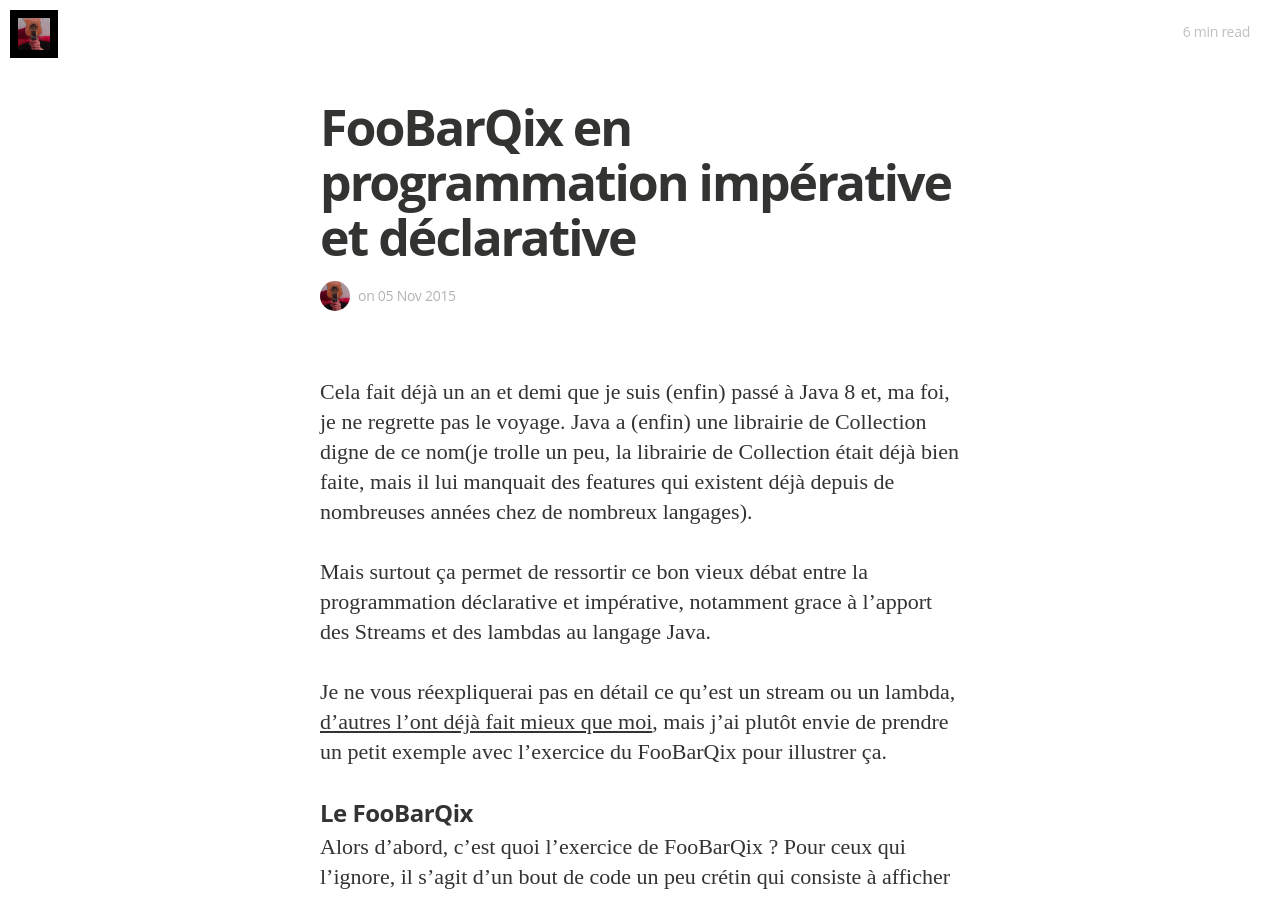
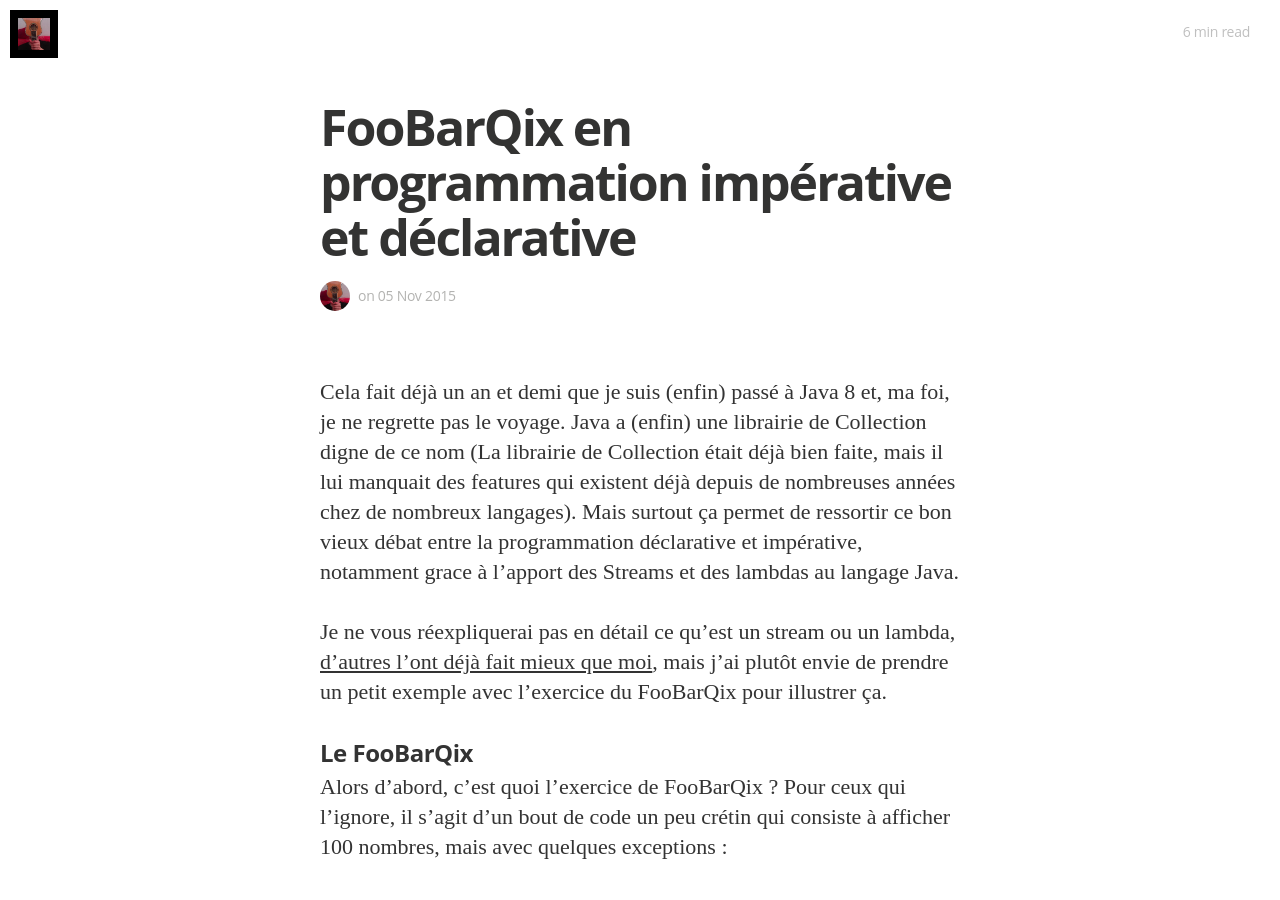
Before and after one commit to mgandin/mgandin.github.io, a Jekyll site: the page built from _posts/2015-11-05-FooBarQix en programmation impérative et déclarative.markdown, in a window 1280 px wide and 900 px high. Built offline with Jekyll 4.4.1, drawn with Linux system fonts in a browser that asks for light colours; nearby versions of some CDN libraries; some web fonts are replaced; Markdown is read by kramdown in place of the engine named in the settings.

Commit message:
remove troll

```diff
--- a/_posts/2015-11-05-FooBarQix en programmation impérative et déclarative.markdown
+++ b/_posts/2015-11-05-FooBarQix en programmation impérative et déclarative.markdown
@@ -5,8 +5,7 @@ date:   2015-11-05 10:00:00
 categories: code
 ---
 
-Cela fait déjà un an et demi que je suis (enfin) passé à Java 8 et, ma foi, je ne regrette pas le voyage. Java a (enfin) une librairie de Collection digne de ce nom(je trolle un peu, la librairie de Collection était déjà bien faite, mais il lui manquait des features qui existent déjà depuis de nombreuses années chez de nombreux langages).
-
+Cela fait déjà un an et demi que je suis (enfin) passé à Java 8 et, ma foi, je ne regrette pas le voyage. Java a (enfin) une librairie de Collection digne de ce nom (La librairie de Collection était déjà bien faite, mais il lui manquait des features qui existent déjà depuis de nombreuses années chez de nombreux langages).
 Mais surtout ça permet de ressortir ce bon vieux débat entre la programmation déclarative et impérative, notamment grace à l'apport des Streams et des lambdas au langage Java.
 
 Je ne vous réexpliquerai pas en détail ce qu'est un stream ou un lambda, [d'autres l'ont déjà fait mieux que moi](https://www.parleys.com/tutorial/tout-ce-que-vous-avez-toujours-voulu-savoir-sur-les-lambdas-et-plus-encore-part-1), mais j'ai plutôt envie de prendre un petit exemple avec l'exercice du FooBarQix pour illustrer ça.
```
